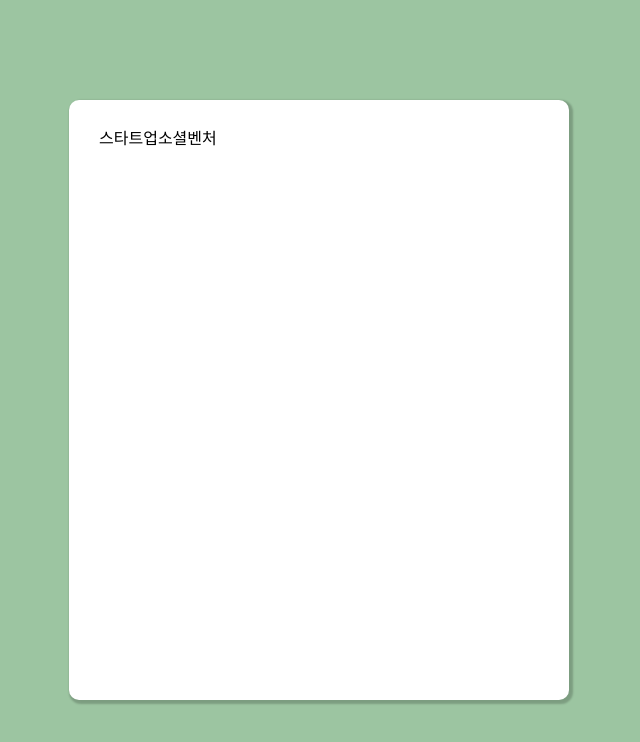
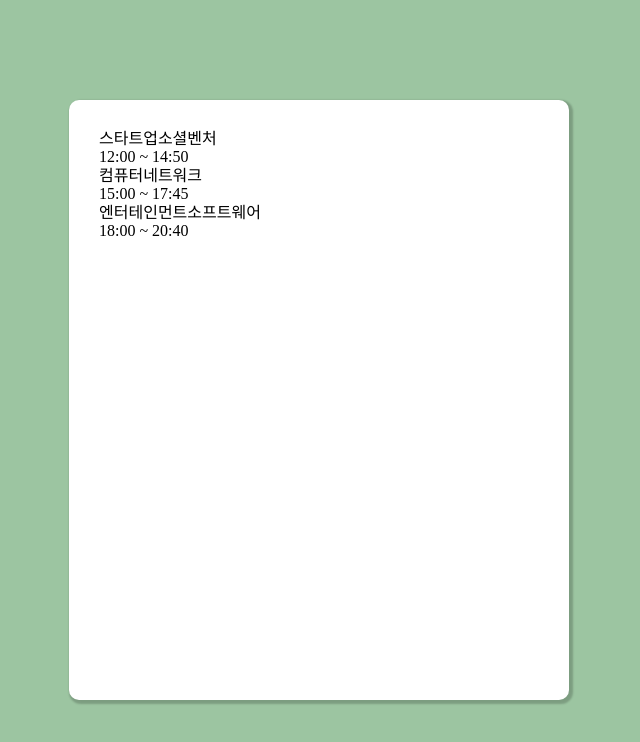
Before and after one commit to KimMalIng/Frontend, a Next.js app: page /main in a window 1280 px wide. Shown: the top 742 px of the page, without its empty margins (321-961 px from the left). Built offline with nearby package versions, Linux system fonts and the light colour scheme.

Commit message:
Upload : todo show

```diff
--- a/src/Presentation/Component/todo.tsx
+++ b/src/Presentation/Component/todo.tsx
@@ -3,7 +3,7 @@ import style from '@/Presentation/Style/Todo.module.css'
 import React, { ChangeEventHandler, MouseEventHandler, useState } from "react";
 import Button from "./button";
 
-const Todo = ({ label, name, isTodoCheck, value, checked, onChange }: TodoProps) => {
+const Todo = ({ label, name, isTodoCheck, value, checked, onChange, startTime, endTime }: TodoProps) => {
 
     const calculateFillPercentage = () => { return (value / 100) * 100; };
 
@@ -12,7 +12,9 @@ const Todo = ({ label, name, isTodoCheck, value, checked, onChange }: TodoProps)
             <h2>{name}</h2>
 
             {label === 0 ? (<div>
-
+                <label>
+                    <p>{startTime} ~ {endTime}</p>
+                </label>
             </div>) : isTodoCheck ? (
                 <label className={style.CheckboxLabel}>
                     <input
--- a/src/Presentation/Container/Main/index.tsx
+++ b/src/Presentation/Container/Main/index.tsx
@@ -12,8 +12,8 @@ const Main = () => {
     const [today, setToday] = useState("");
     useState(() => { setToday("231202"); }) // 이걸로 바꾸기 setToday(getToday());
 
-    const todos = todoData.filter((todo) => todo.day == today).map((subject) => subject.subject);
-
+    const todos = todoData.filter((todo) => todo.day == today);
+    console.log(todos);
     const handleSliderChange: ChangeEventHandler<HTMLInputElement> = (e) => { const newValue = parseInt(e.target.value, 10); setSliderValue(newValue); };
     // isTodoCheck ===true, make toggle button
     const [isDone, setIsDone] = useState(true);
@@ -26,6 +26,7 @@ const Main = () => {
     }
 
     // const todayTodo = getAPIData("POST", "timetable/period", JSON.stringify(postBody));
+
     return (
         <div className={style.Main}>
             <div className={style.ContentBox}>
@@ -33,18 +34,20 @@ const Main = () => {
                 </div>
                 <div className={style.DayTimeLine}>
                     {
-                        todos.map((todo, index) => (
+                        todos.map((todoSubject, index) => (
+                            todoSubject.subject.map((todo, todoIndex) => (
                                 <Todo
-                                key={index}
-                                label={todo[index].label}
-                                name={todo[index].name}
-                                startTime={todo[index].startTime}
-                                endTime={todo[index].endTime}
+                                    key={index * 10 + todoIndex} // Adjust the key to ensure uniqueness
+                                    label={todo.label}
+                                    name={todo.name}
+                                    startTime={todo.startTime}
+                                    endTime={todo.endTime}
                                     isTodoCheck={false}
                                     value={sliderValue}
                                     onChange={handleSliderChange}
                                     checked={undefined}
                                 ></Todo>
+                            ))
                         ))
                     }
                 </div>
```
Lines whose indentation alone changed are shown as unchanged.
